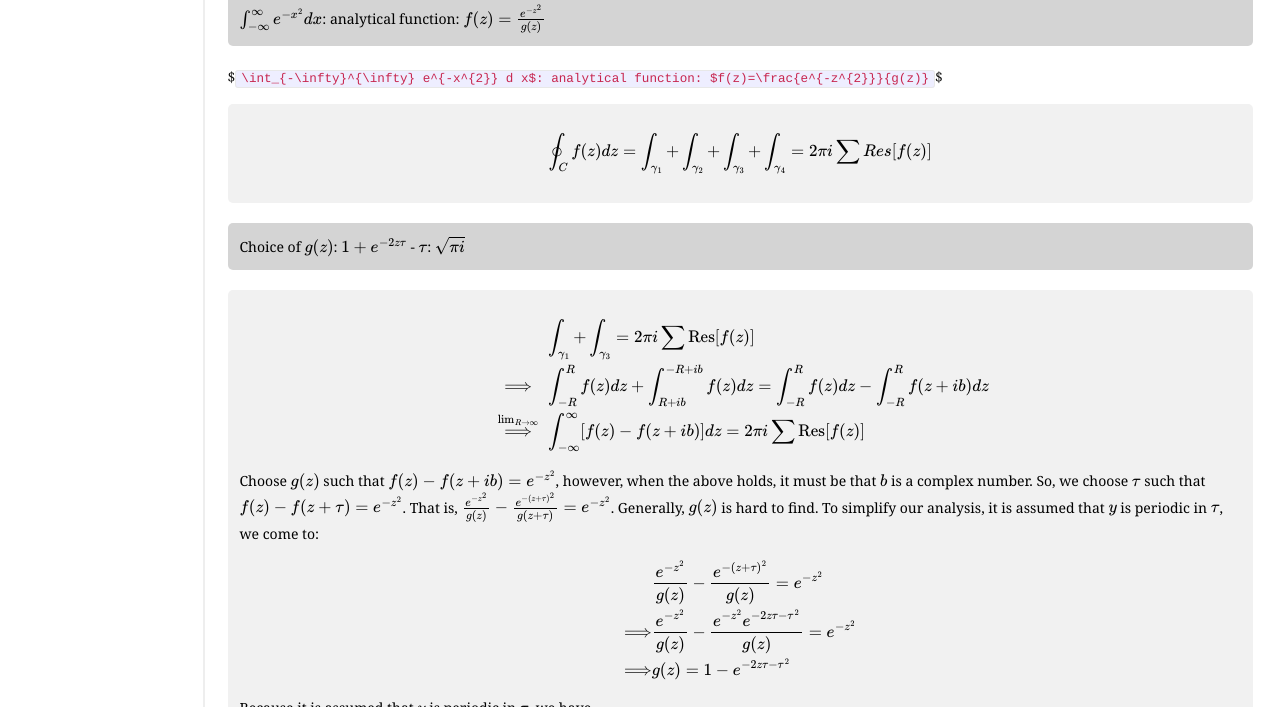
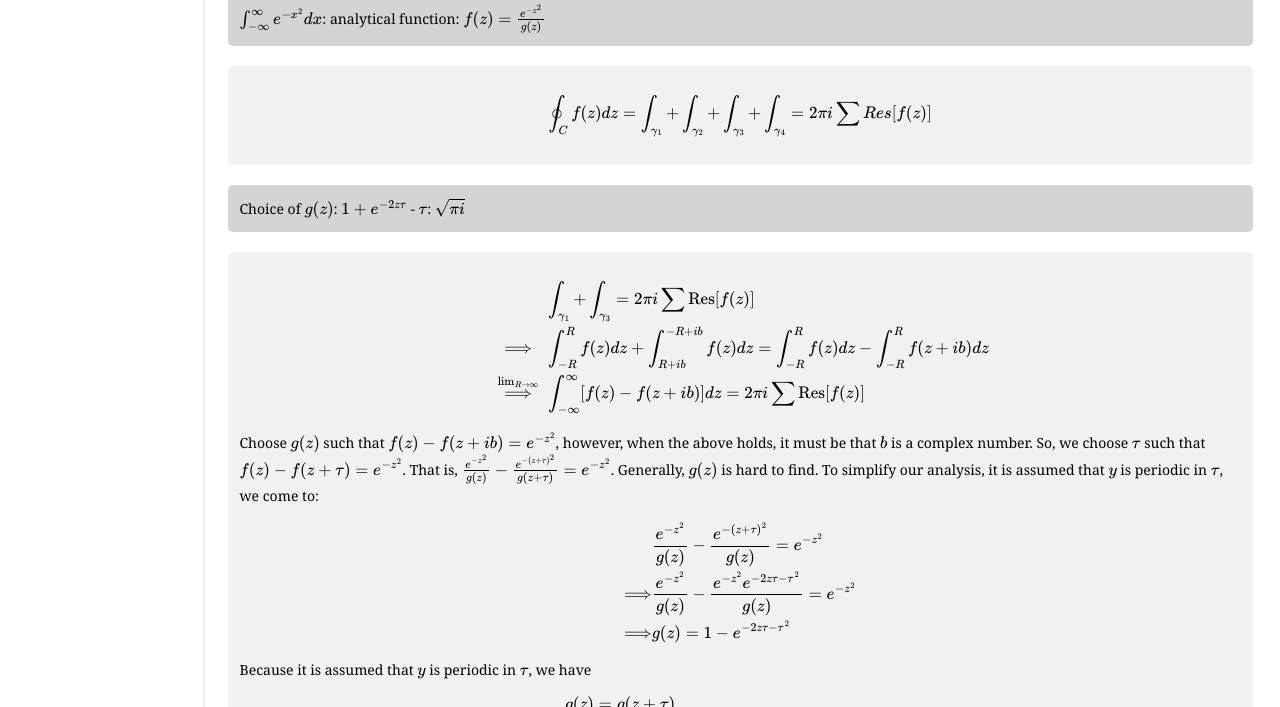
Before and after one commit to BenEcon/benecon.github.io, a Jekyll site: the page built from _posts/2022-12-03-countour-integration.md, in a window 1280 px wide and 900 px high, scrolled down 336 px, cut to the strip 193-900 px from the top of the window. Built offline with Jekyll 4.4.1, drawn with Linux system fonts in a browser that asks for light colours; nearby versions of some CDN libraries; formulas are drawn with MathJax 3.

Commit message:
Update _posts/2022-12-03-countour-integration.md

```diff
--- a/_posts/2022-12-03-countour-integration.md
+++ b/_posts/2022-12-03-countour-integration.md
@@ -12,7 +12,6 @@ use_math: true
 	$\int_{-\infty}^{\infty} e^{-x^{2}} d x$: analytical function: $f(z)=\frac{e^{-z^{2}}}{g(z)}$
 </div>
 
-$`\int_{-\infty}^{\infty} e^{-x^{2}} d x$: analytical function: $f(z)=\frac{e^{-z^{2}}}{g(z)}`$
 
 <div class="proof-msg">
 	$$\oint_C f(z) d z=\int_{\gamma_{1}}+\int_{\gamma_{2}}+\int_{\gamma_{3}}+\int_{\gamma_{4}}
```
